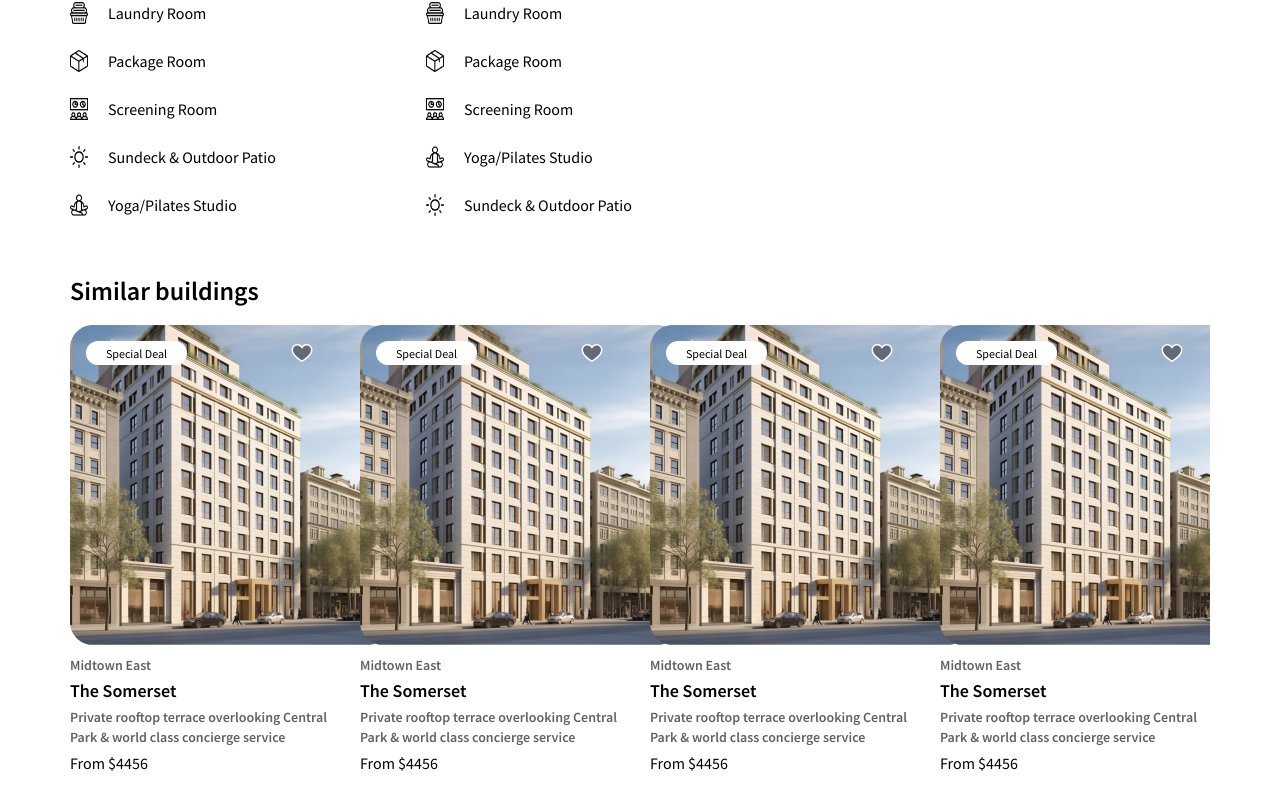
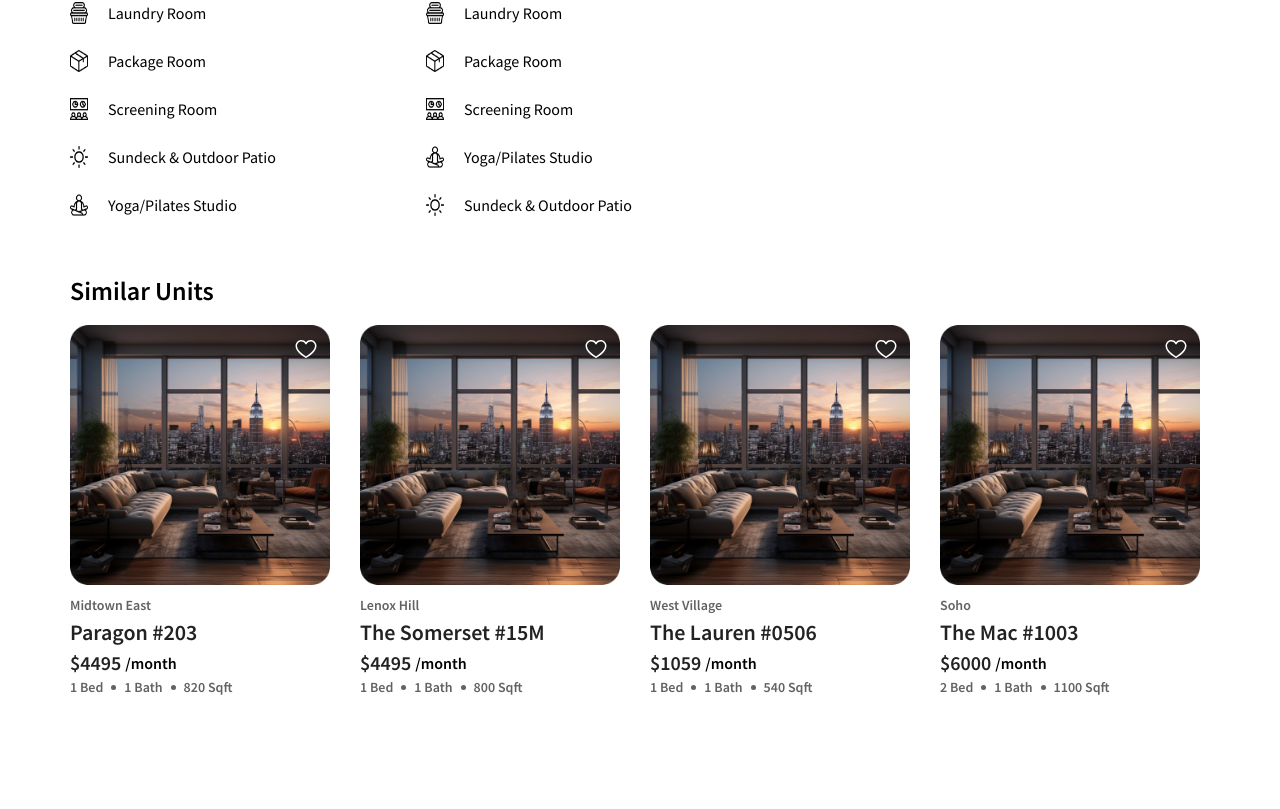
Before and after one commit to shariful10/jiibs, a Next.js app: page /unit-details in a window 1280 px wide. Shown: the part 2105-2914 px from the top of the page. Built offline with nearby package versions, Linux system fonts and the light colour scheme.

Commit message:
some files and folder changes

```diff
--- a/src/Components/Regular/ApartmentCard/ApartmentCard.jsx
+++ b/src/Components/Regular/ApartmentCard/ApartmentCard.jsx
@@ -7,6 +7,7 @@ import heartButton from "@/assets/images/heart-button.svg";
 import Image from "next/image";
 import { useContext } from "react";
 import { ADD_WISHLIST } from "../Utils/constant";
+import Link from "next/link";
 
 const ApartmentCard = ({ apartment = {} }) => {
   const { modal, setModal } = useContext(Context);
@@ -28,7 +29,7 @@ const ApartmentCard = ({ apartment = {} }) => {
   };
 
   return (
-    <div className="col-span-1 cursor-pointer group">
+    <Link href={"/unit-details"} className="col-span-1 cursor-pointer group">
       <div className="flex flex-col w-full">
         {/* image view */}
         <div className="aspect-square w-full relative overflow-hidden rounded-[15px]">
@@ -77,7 +78,7 @@ const ApartmentCard = ({ apartment = {} }) => {
           </div>
         </div>
       </div>
-    </div>
+    </Link>
   );
 };
 
--- a/src/Components/buildingAndUnitsDetails/SimilarBuildings.jsx
+++ b/src/Components/buildingAndUnitsDetails/SimilarBuildings.jsx
@@ -1,5 +1,5 @@
 import Container from "@/Components/Regular/Container";
-import SimilarSlider from "./components/SimilarSlider";
+import SimilarSlider from "./components/SimilarBuildingSlider";
 
 export default function SimilarBuildings() {
   return (
--- /dev/null
+++ b/src/Components/buildingAndUnitsDetails/SimilarUnits.jsx
@@ -0,0 +1,15 @@
+import Container from "@/Components/Regular/Container";
+import SimilarUnitsSlider from "./components/SimilarUnitsSlider";
+
+export default function SimilarUnits() {
+  return (
+    <Container className="!px-0">
+      <div className="mb-10 md:mb-20">
+        <h1 className="text-xl md:text-[26px] xxl:text-3xl font-semibold mb-5">
+          Similar Units
+        </h1>
+        <SimilarUnitsSlider />
+      </div>
+    </Container>
+  );
+}
--- a/src/Components/buildingAndUnitsDetails/components/SimilarSlider.jsx
+++ b/src/Components/buildingAndUnitsDetails/components/SimilarBuildingSlider.jsx
@@ -6,7 +6,7 @@ import UnitCard from "@/Components/UnitCard";
 import { data } from "@/Components/data";
 import "swiper/css";
 
-export default function SimilarSlider() {
+export default function SimilarBuildingSlider() {
   const apartments = data.apartments;
 
   return (
--- /dev/null
+++ b/src/Components/buildingAndUnitsDetails/components/SimilarUnitsSlider.jsx
@@ -0,0 +1,25 @@
+"use client";
+import React from "react";
+import { Swiper, SwiperSlide } from "swiper/react";
+import { data } from "@/Components/data";
+import "swiper/css";
+import ApartmentCard from "@/Components/Regular/ApartmentCard/ApartmentCard";
+
+export default function SimilarUnitsSlider() {
+  const apartments = data.apartments;
+
+  return (
+    <div className="mb-[120px] sm:pb-0">
+      <Swiper slidesPerView={"auto"} spaceBetween={30}>
+        {apartments?.map((apartment, index) => (
+          <SwiperSlide
+            key={index}
+            className="!max-w-[320px] min-[1200px]:!max-w-[260px] xxl:!max-w-[320px] !w-full"
+          >
+            <ApartmentCard apartment={apartment} />
+          </SwiperSlide>
+        ))}
+      </Swiper>
+    </div>
+  );
+}
--- a/src/app/(root)/page.jsx
+++ b/src/app/(root)/page.jsx
@@ -12,7 +12,6 @@ const Home = () => {
 
   return (
     <Container>
-      {/* <CatSlider /> */}
       {/* Desktop categories and filtering  */}
       <CategoriesAndFilter />
       {/* Mobile categories and filtering  */}
--- a/src/app/(root)/unit-details/page.jsx
+++ b/src/app/(root)/unit-details/page.jsx
@@ -8,6 +8,8 @@ import Transportation from "@/Components/buildingAndUnitsDetails/Transportation"
 import AboutDescription from "@/Components/buildingAndUnitsDetails/AboutDescription";
 import Container from "@/Components/Regular/Container";
 import SimilarBuildings from "@/Components/buildingAndUnitsDetails/SimilarBuildings";
+import SimilarUnitsSlider from "@/Components/buildingAndUnitsDetails/components/SimilarUnitsSlider";
+import SimilarUnits from "@/Components/buildingAndUnitsDetails/SimilarUnits";
 
 export default function UnitDetails() {
   return (
@@ -50,7 +52,7 @@ export default function UnitDetails() {
             <LocationMap />
           </div>
         </section>
-        <SimilarBuildings />
+        <SimilarUnits />
       </Container>
     </div>
   );
```
